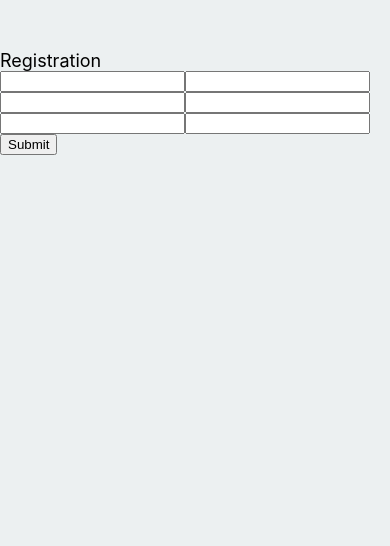
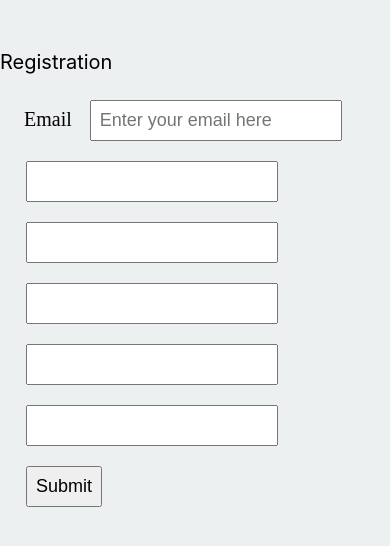
Before and after one commit to Dango3010/Woof_Instagram, a React Native app: screen / in a window 390 px wide. Shown: the top 546 px of the page. Built offline with nearby package versions, Linux system fonts and the light colour scheme.

Commit message:
add more css and input Fields

```diff
--- a/App.js
+++ b/App.js
@@ -1,16 +1,15 @@
 import React from 'react';
-import { View, Text, TextInput, ScrollView } from 'react-native';
+import { View, Text, TextInput, StyleSheet, ScrollView } from 'react-native';
 import {Formik, Field, Form, FieldArray, ErrorMessage} from 'formik';
 
 export default function App() {
 
   return (
     <ScrollView style={{backgroundColor: '#ecf0f1'}}>
-      <Text style={{fontSize: 18, marginTop: 50}}>Registration</Text>
+      <Text style={{fontSize: 20, marginTop: 50}}>Registration</Text>
         <Formik
-        style={{flex: 1, justifyContent: 'center'}}
           initialValues={{email: '', password: '', petName: '', petBirthDate: '', breed: '', favouriteToy: ''}}
-        vaildate={values => {
+          validate={values => {
             const errors = {};
             if (!values.email) {
               errors.email = 'Required';
@@ -29,18 +28,77 @@ export default function App() {
           }}
         >
         {({isSubmitting}) => (
-        <Form>
-          <Field type='email' name='email' />
+          <Form style={{padding: 16, flex: 1}}>
+
+            <div className='row'>
+              <div className='col'>
+                <label
+                  style={{padding: 8, fontSize: 20}}
+                  htmlFor="firstName"
+                >
+                  Email
+                </label>
+                <Field
+                  style={styles.field}
+                  type='email'
+                  name='email'
+                  placeholder='Enter your email here'
+                  />
+              </div>
                 <ErrorMessage name='email' component='div'/>
-          <Field type='password' name='password' />
+
+              <div className='col'>
+                <Field
+                  style={styles.field}
+                  type='password'
+                  name='password'
+                />
                 <ErrorMessage name='password' component='div'/>
-          <Field type='petName' name='petName' />
-          <Field type='petBirthDate' name='petBirthDate' />
-          <Field type='breed' name='breed' />
-          <Field type='favouriteToy' name='favouriteToy' />
-          <button type='submit' disabled={isSubmitting}>
+              </div>
+
+              <div className='col'>
+                <Field
+                  style={styles.field}
+                  type='petName'
+                  name='petName'
+                />
+              </div>
+
+              <div className='col'>
+                <Field
+                  type='petBirthDate'
+                  name='petBirthDate'
+                  style={styles.field}
+                />
+              </div>
+
+              <div className='col'>
+                <Field
+                  type='breed'
+                  name='breed'
+                  style={styles.field}
+                />
+              </div>
+
+              <div className='col'>
+                <Field
+                  type='favouriteToy'
+                  name='favouriteToy'
+                  style={styles.field}
+                />
+              </div>
+
+              <div className='col'>
+                <button
+                  type='submit'
+                  disabled={isSubmitting}
+                  style={styles.field}
+                >
                   Submit
                 </button>
+              </div>
+
+            </div>
           </Form>
         )}
         </Formik>
@@ -53,3 +111,11 @@ function confirmPassword (confirmPass, originalPassword) {
   ? true
   : alert("Passwords do not match, please try again.");
 };
+
+const styles = StyleSheet.create({
+  field: {
+    padding: 8,
+    fontSize: 18,
+    margin: 10
+  }
+})
```
Lines whose indentation alone changed are shown as unchanged.
